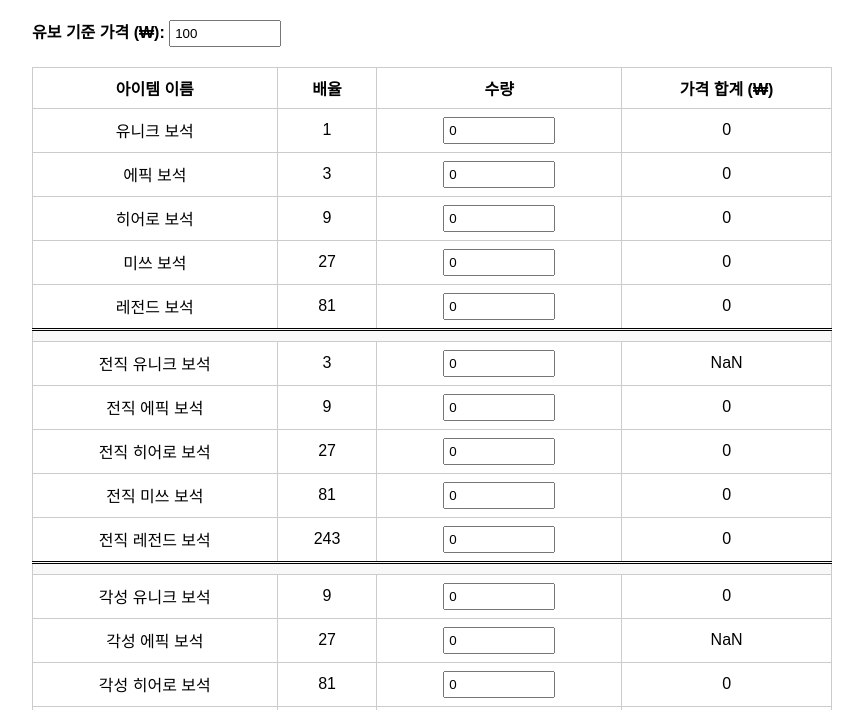
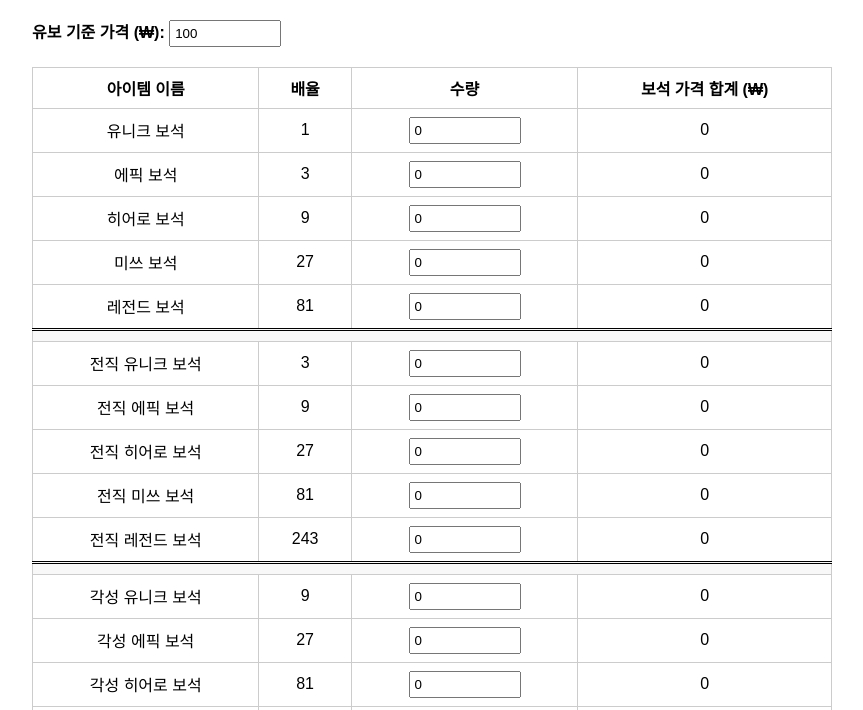
Before and after one commit to Testone-1/CalcMini, a plain HTML site: page index.html in a window 1280 px wide. Shown: the part 90-800 px from the top of the page, without its empty margins (208-1071 px from the left). Drawn offline with Linux system fonts and the light colour scheme.

Commit message:
Update index.html

```diff
--- a/index.html
+++ b/index.html
@@ -60,12 +60,10 @@
         <th>아이템 이름</th>
         <th>배율</th>
         <th>수량</th>
-        <th>가격 합계 (₩)</th>
+        <th>보석 가격 합계 (₩)</th>
       </tr>
     </thead>
-    <tbody id="itemTable">
-      <!-- 아이템 목록은 JS에서 생성됩니다 -->
-    </tbody>
+    <tbody id="itemTable"></tbody>
   </table>
 
   <div class="totals">
@@ -104,48 +102,44 @@
 
     const tbody = document.getElementById("itemTable");
 
+    // HTML 테이블 생성
     items.forEach(item => {
+      const tr = document.createElement("tr");
+
       if (item === "divider") {
-        const tr = document.createElement("tr");
         tr.className = "divider";
         tr.innerHTML = `<td colspan="4"></td>`;
-        tbody.appendChild(tr);
-        return;
+      } else {
+        tr.innerHTML = `
+          <td>${item.name}</td>
+          <td>${item.multiplier}</td>
+          <td><input type="number" min="0" value="0" onchange="calculate()" /></td>
+          <td class="price">0</td>
+        `;
+        tr.dataset.multiplier = item.multiplier;
       }
-
-      const tr = document.createElement("tr");
-
-      tr.innerHTML = `
-        <td>${item.name}</td>
-        <td>${item.multiplier}</td>
-        <td><input type="number" min="0" value="0" onchange="calculate()" /></td>
-        <td class="price">0</td>
-      `;
 
       tbody.appendChild(tr);
     });
 
     function calculate() {
       const basePrice = parseFloat(document.getElementById("basePrice").value) || 0;
-      const rows = tbody.querySelectorAll("tr");
-
       let totalPoints = 0;
       let totalPrice = 0;
-      let itemCursor = 0;
+
+      const rows = tbody.querySelectorAll("tr");
 
       rows.forEach(row => {
         if (row.classList.contains("divider")) return;
 
-        const item = items[itemCursor++];
-        const multiplier = item.multiplier;
+        const multiplier = parseFloat(row.dataset.multiplier) || 0;
         const qty = parseInt(row.cells[2].querySelector("input").value) || 0;
+        const points = multiplier * qty;
+        const price = points * basePrice;
 
-        const itemPoints = multiplier * qty;
-        const itemTotalPrice = itemPoints * basePrice;
-
-        row.cells[3].textContent = itemTotalPrice.toLocaleString();
-        totalPoints += itemPoints;
-        totalPrice += itemTotalPrice;
+        row.cells[3].textContent = price.toLocaleString();
+        totalPoints += points;
+        totalPrice += price;
       });
 
       document.getElementById("totalPoints").textContent = totalPoints.toLocaleString();
```
